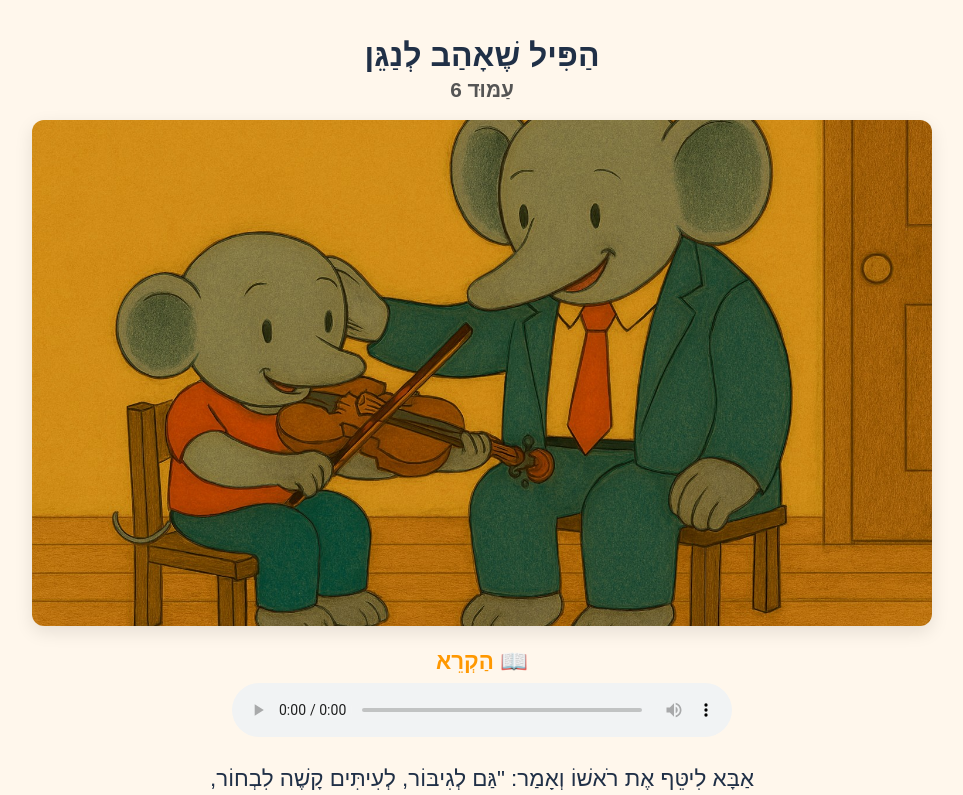
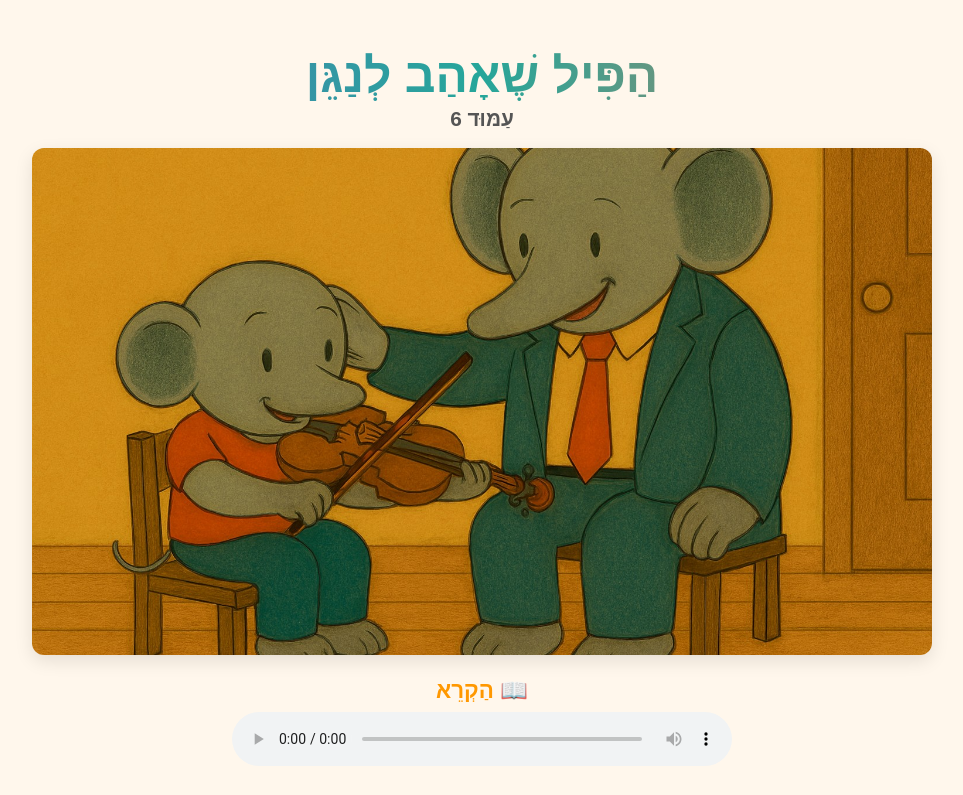
Before and after one commit to MMel25/storybook, a Next.js app: page /page6 in a window 1280 px wide. Shown: the top 795 px of the page, without its empty margins (158-1121 px from the left). Built offline with nearby package versions, Linux system fonts and the light colour scheme.

Commit message:
Update page6.tsx

```diff
--- a/pages/page6.tsx
+++ b/pages/page6.tsx
@@ -20,7 +20,9 @@ export default function Page6() {
       </Head>
 
       {/* כותרת הספר */}
-      <h1 style={{ marginBottom: "4px" }}>הַפִּיל שֶׁאָהַב לְנַגֵּן</h1>
+      <h1 className="title" style={{ marginBottom: "4px" }}>
+        הַפִּיל שֶׁאָהַב לְנַגֵּן
+      </h1>
 
       {/* מספר עמוד */}
       <h2 style={{ fontSize: "1.3rem", color: "#555", marginTop: 0 }}>
```
